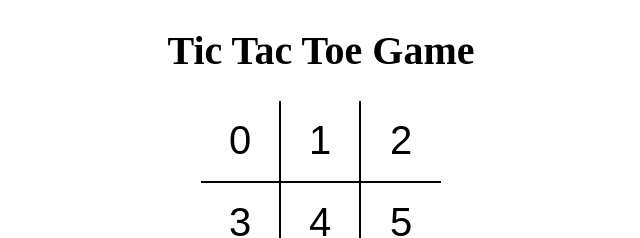
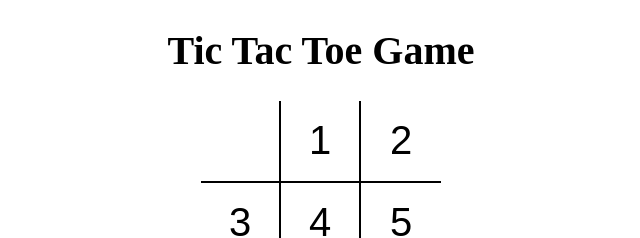
Before and after one commit to AbhishekKumar2233/Tic-Tac-Toe-Game_React, a React (Create React App) app: page / in a window 1280 px wide. Shown: the top 238 px of the page, without its empty margins (319-959 px from the left). Built offline with nearby package versions, Linux system fonts and the light colour scheme.

Commit message:
Basic logic for game

```diff
--- a/src/components/Board.jsx
+++ b/src/components/Board.jsx
@@ -1,11 +1,21 @@
-import React from "react";
+import React, { useState } from "react";
 import Square from "./Square";
 
 function Board() {
+  const [value, setvalue] = useState();
+
+  function handle() {
+    if (value === 0) {
+      setvalue(1);
+    } else {
+      setvalue(0);
+    }
+  }
+
   return (
     <div className="board">
       <div className="board-row">
-        <Square value={0} />
+        <Square value={value} onClick={handle} />
         <Square value={1} />
         <Square value={2} />
       </div>
--- a/src/components/Square.jsx
+++ b/src/components/Square.jsx
@@ -1,8 +1,8 @@
 import React from "react";
 
-function Square({ value }) {
+function Square({ value, onClick }) {
   return (
-    <button type="button" className="square">
+    <button type="button" className="square" onClick={onClick}>
       {value}
     </button>
   );
```
